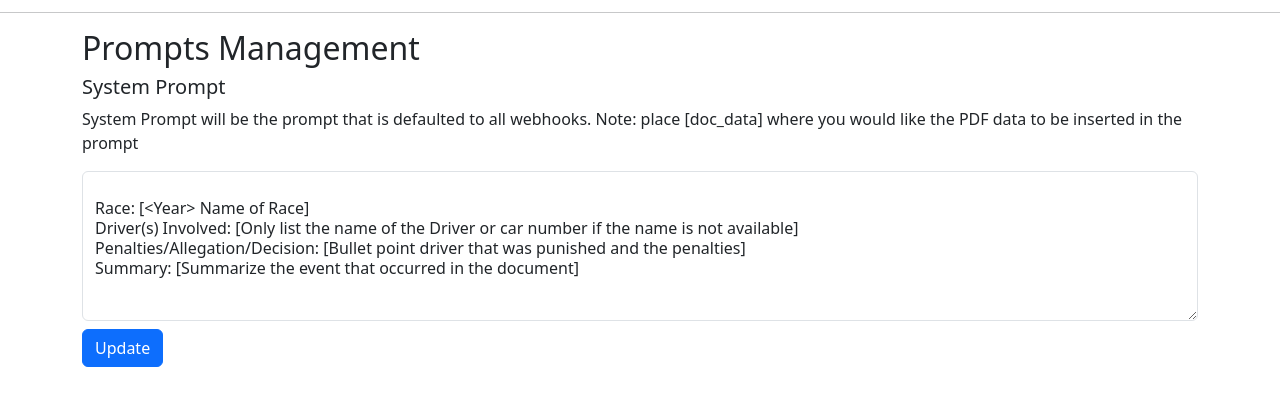
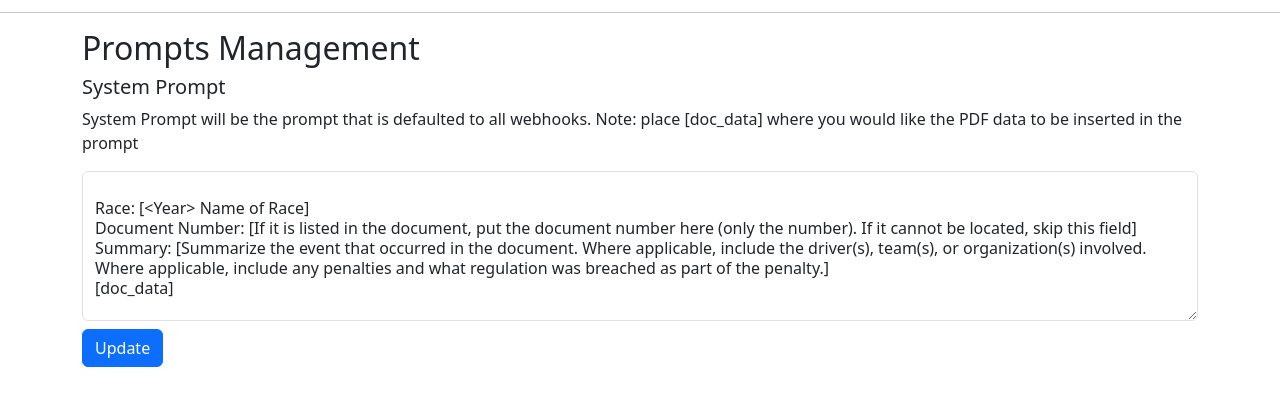
Before and after one commit to sfn-git/F1-Doc-Summarizer, a Flask app: page /config/ollama in a window 1280 px wide. Shown: the part 263-669 px from the top of the page. Run offline with Flask 3, Linux system fonts and the light colour scheme; data comes from the database, SQL or seed files in the repository; some libraries are stand-ins or nearby versions.

Commit message:
Modified index when app first loads to show documents. Made improvements to date format in the embed

```diff
--- a/utils/constants.py
+++ b/utils/constants.py
@@ -77,11 +77,11 @@ CREATE_PROMPT_TABLE="""CREATE TABLE IF NOT EXISTS prompts(
 )
 """
 
-INSTRUCTION_PROMPT="""Do not greet when responding. Bold each header. Stay strictly to the format below."""
+INSTRUCTION_PROMPT="""Do not greet or describe what you are thinking when responding. Bold each header. Stay strictly to the format below. Only summarize using the guidelines below."""
 
 DEFAULT_SYSTEM_PROMPT ="""Race: [<Year> Name of Race]
-Driver(s) Involved: [Only list the name of the Driver or car number if the name is not available]
-Penalties/Allegation/Decision: [Bullet point driver that was punished and the penalties]
-Summary: [Summarize the event that occurred in the document]""".lstrip().rstrip()
+Document Number: [If it is listed in the document, put the document number here (only the number). If it cannot be located, skip this field]
+Summary: [Summarize the event that occurred in the document. Where applicable, include the driver(s), team(s), or organization(s) involved. Where applicable, include any penalties and what regulation was breached as part of the penalty.]
+[doc_data]""".lstrip().rstrip()
 
 BASE_FIA_URL = "https://www.fia.com"
--- a/utils/utils.py
+++ b/utils/utils.py
@@ -5,6 +5,7 @@ import utils.db as db
 import os
 import re
 from datetime import datetime
+import pytz
 from random import choice, randint
 from utils.logging import logging
 from bs4 import BeautifulSoup
@@ -81,7 +82,9 @@ def process_all_docs():
         allowed_doc_types = db.get_active_document_types(conn)
         # Loops all links retrieved from webpage
         for doc in all_docs:
-            link = doc.a['href']
+            link = ''
+            if doc.a is not None:
+                link = doc.a['href']
             doc_time = parse_date_with_timezone(doc.span.text, "%d.%m.%y %H:%M", "CET")
             if "/sites/default/files/decision-document" in link:
                 doc_hash = get_md5_hash(link)
@@ -114,7 +117,7 @@ def process_all_docs():
         return None
     except Exception as e:
         exc_type, exc_obj, exc_tb = exc_info()
-        logging.error('An error ocurred and the FIA document could not be processed.', exc_type, exc_obj, exc_tb.tb_lineno, e)
+        logging.error(f'An error ocurred and the FIA document could not be processed. {e, exc_type, exc_obj, exc_tb.tb_lineno}')
         return None
 
 def get_file_from_url (url):
@@ -226,6 +229,10 @@ def send_message(url, title, description, doc_url, img_url=None):
         logging.error("Embed failed to send. {}".format(err))
         return False
 
+def date_string(date):
+    datetime_string = date.strftime("%B %d, %Y %I:%M %p %Z")
+    return  datetime_string
+
 def send_document(send_id):
     conn = db.get_conn()
     send_row = db.join_document_send_documents_webhooks(conn, send_id)[0]
@@ -233,13 +240,15 @@ def send_document(send_id):
     title = send_row["document_name"]
     doc_url = send_row["document_link"]
     doc_id = send_row["doc_id"]
-    doc_time = send_row["document_date"]
+    doc_time = datetime.fromisoformat(send_row["document_date"]).astimezone(pytz.utc)
+    est = pytz.timezone('US/Eastern')
+    doc_time_est = doc_time.astimezone(est)
     # doc_summary = db.get_document_summary_by_doc_id(conn, doc_id)
     # if doc_summary is None or doc_summary[3] == "":
     file_path = get_file_from_url(doc_url)
     pdf_data = get_pdf_data(file_path)
     prompt = build_prompt(pdf_data)
-    summary = f"{doc_time}\n\n{summarize_data(prompt)}"
+    summary = f"**Document Date:**\n{date_string(doc_time)}\n{date_string(doc_time_est)}\n\n{summarize_data(prompt)}"
     ollama_url = db.get_config_ollama_url(conn)
     ollama_model = db.get_config_ollama_model(conn)
     db.insert_document_summary(conn, doc_id, summary, prompt, ollama_url, ollama_model)
--- a/web/app.py
+++ b/web/app.py
@@ -56,7 +56,8 @@ def update_sys_prompt(sys_prompt):
     try:
         conn = db.get_conn()
         sys_prompt_id = db.get_system_prompt(conn)[0]
-        db.update_prompt(conn=conn, prompt_id=sys_prompt_id, prompt=sys_prompt)
+        clean_string = sys_prompt.lstrip().rstrip()
+        db.update_prompt(conn=conn, prompt_id=sys_prompt_id, prompt=clean_string)
         emit("send_sys_prompt", True)
     except Exception as e:
         logging.error(f"Error in update system prompt {e}")
@@ -66,8 +67,14 @@ def update_sys_prompt(sys_prompt):
 @app.route("/")
 def index():
     utils.process_all_docs()
-    docs = db.join_document_send_documents_webhooks(db.get_conn())
-    return render_template("index.html", docs = docs)
+    conn = db.get_conn()
+    if len(db.get_all_webhooks(conn)) <= 0:
+        docs = db.get_all_documents(conn)
+        only_docs = True
+    else:
+        docs = db.join_document_send_documents_webhooks(conn)
+        only_docs = False
+    return render_template("index.html", docs=docs, only_docs=only_docs)
 
 @app.route("/config/ollama", methods = ["GET", "POST"])
 def config_ollama():
```
Also changed, not shown: web/templates/index.html (+12 -2 lines).
